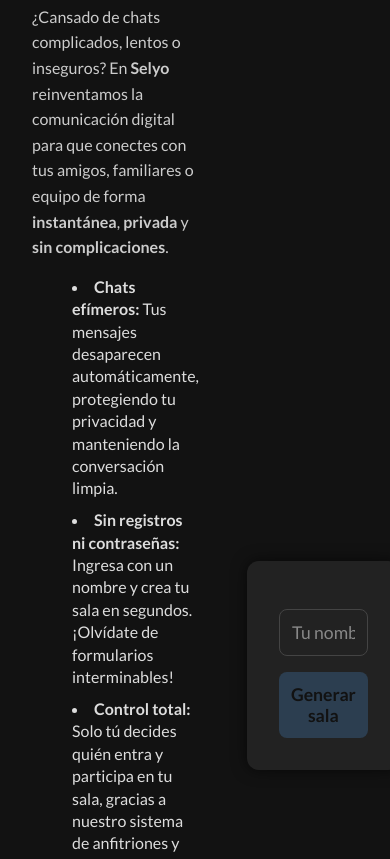
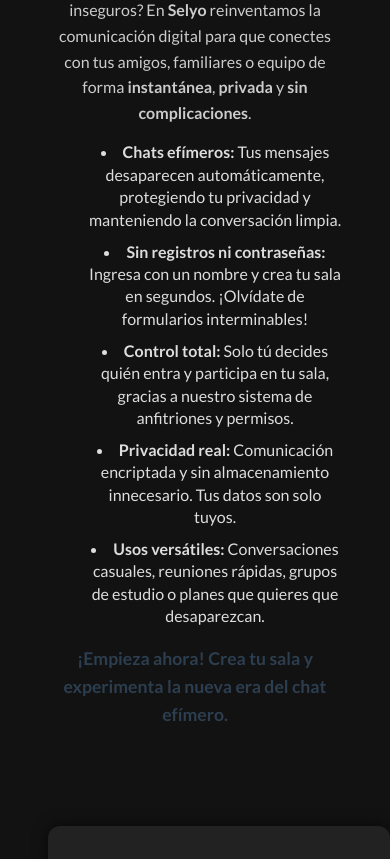
Before and after one commit to coffeetron832/chattt, a website: page public/index.html in a window 390 px wide. Shown: the part 201-1060 px from the top of the page. Drawn offline with Linux system fonts and the light colour scheme.

Commit message:
Update styles.css

```diff
--- a/public/styles.css
+++ b/public/styles.css
@@ -114,3 +114,27 @@
 button:hover {
   background-color: #1f2b3a;
 }
+
+/* Responsive para móviles */
+@media (max-width: 700px) {
+  .split-layout {
+    flex-direction: column;
+    max-width: 100%;
+    margin: 1rem;
+    text-align: center;
+  }
+
+  .intro, .form-section {
+    flex: none;
+    width: 100%;
+    margin: 0 auto 2rem auto;
+  }
+
+  .form-section {
+    padding: 1.5rem;
+  }
+
+  input, button {
+    font-size: 1rem;
+  }
+}
```
